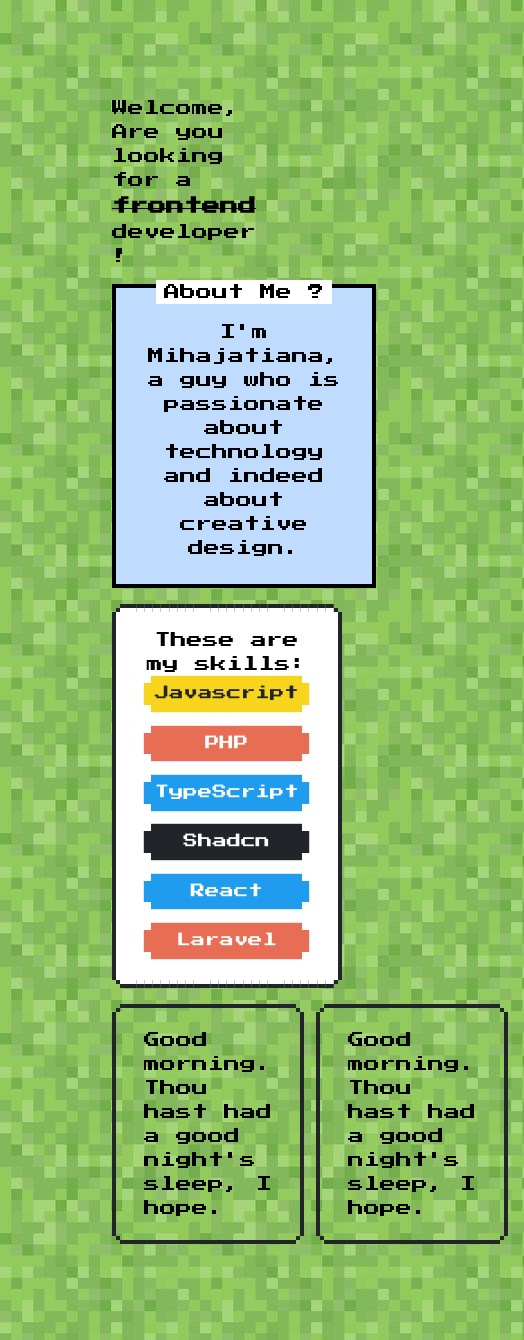
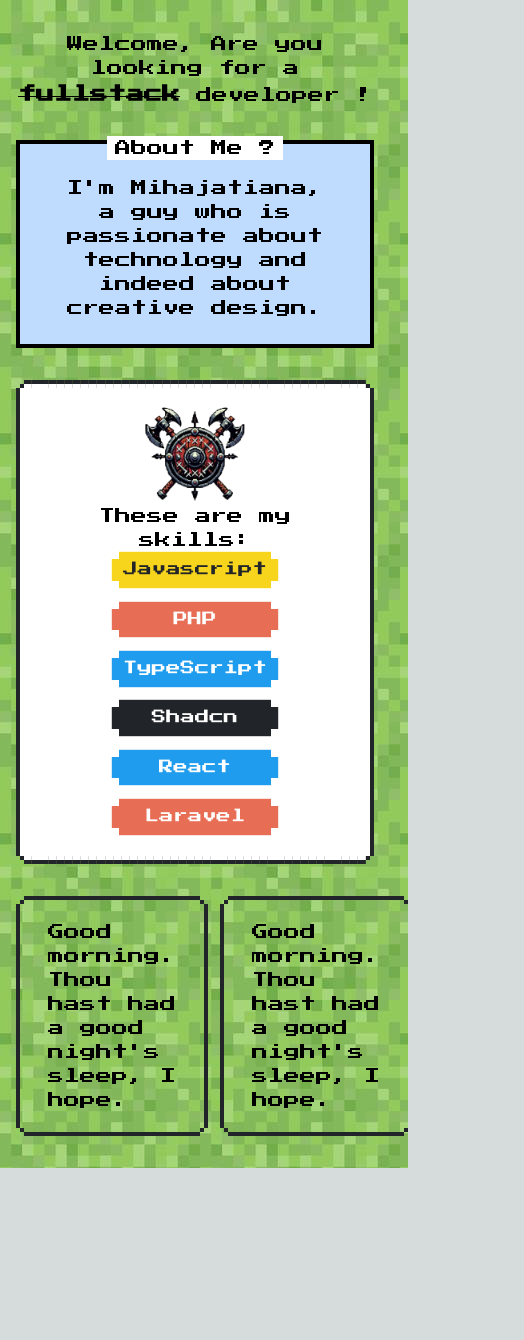
Before and after one commit to SylvHardDev/8bit-portfolio, a Next.js app: page / in a window 390 px wide. Shown: the whole page, 524 px wide, since content can reach past the window. After the commit the page ends 1168 px from the top, so only its background shows below. Built offline with nearby package versions, Linux system fonts and the light colour scheme.

Commit message:
add: image to skills section and responsive

```diff
--- /dev/null
+++ b/app/Spacing.tsx
@@ -0,0 +1,3 @@
+export const Spacing = () => {
+  return <div className="h-8 lg:h-16"></div>;
+};
--- a/app/page.tsx
+++ b/app/page.tsx
@@ -1,16 +1,24 @@
+import Image from "next/image";
+import { Spacing } from "./Spacing";
+
 export default function Home() {
   return (
-    <main className="flex min-h-screen flex-col items-center gap-4 p-24">
-      <section className="max-w-4xl px-4 m-auto">
-        <h1>
+    <main className="text-black">
+      <Spacing />
+
+      <section className="max-w-2xl px-4 m-auto">
+        <h1 className="text-center">
           Welcome, Are you looking for a{" "}
           <span className="line-through text-lg font-bold hover:underline">
-            frontend
+            fullstack
           </span>{" "}
           developer !
         </h1>
       </section>
-      <section className="max-w-4xl px-4 m-auto">
+
+      <Spacing />
+
+      <section className="max-w-2xl px-4 m-auto">
         <div className="nes-container with-title is-centered bg-blue-200">
           <p className="title">About Me ?</p>
           <p>
@@ -19,8 +27,18 @@
           </p>
         </div>
       </section>
-      <section className="max-w-4xl px-4 m-auto">
-        <div className="nes-container is-rounded bg-white">
+
+      <Spacing />
+
+      <section className="max-w-2xl px-4 m-auto">
+        <div className="nes-container is-rounded bg-white flex flex-col items-center">
+          <Image
+            width={100}
+            height={100}
+            src={"/axe-and-shield.webp"}
+            alt="a shield image"
+          />
+
           <p className="text-center">These are my skills:</p>
 
           <div className="flex items-center justify-center flex-wrap gap-2">
@@ -47,7 +65,10 @@
           </div>
         </div>
       </section>
-      <section className="max-w-4xl px-4 m-auto flex gap-3">
+
+      <Spacing />
+
+      <section className="max-w-2xl px-4 m-auto flex gap-3">
         <div className="nes-container is-rounded">
           <p>Good morning. Thou hast had a good night&apos;s sleep, I hope.</p>
         </div>
@@ -55,6 +76,8 @@
           <p>Good morning. Thou hast had a good night&apos;s sleep, I hope.</p>
         </div>
       </section>
+
+      <Spacing />
     </main>
   );
 }
```
